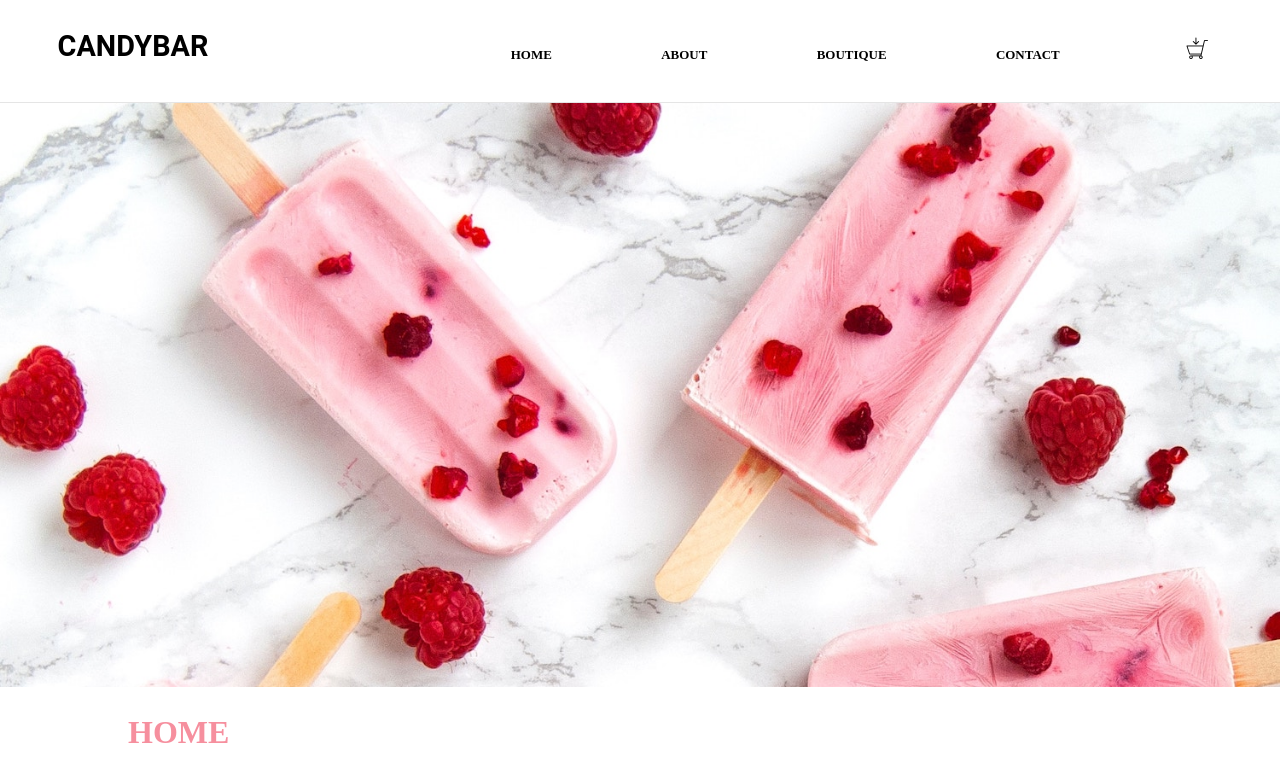
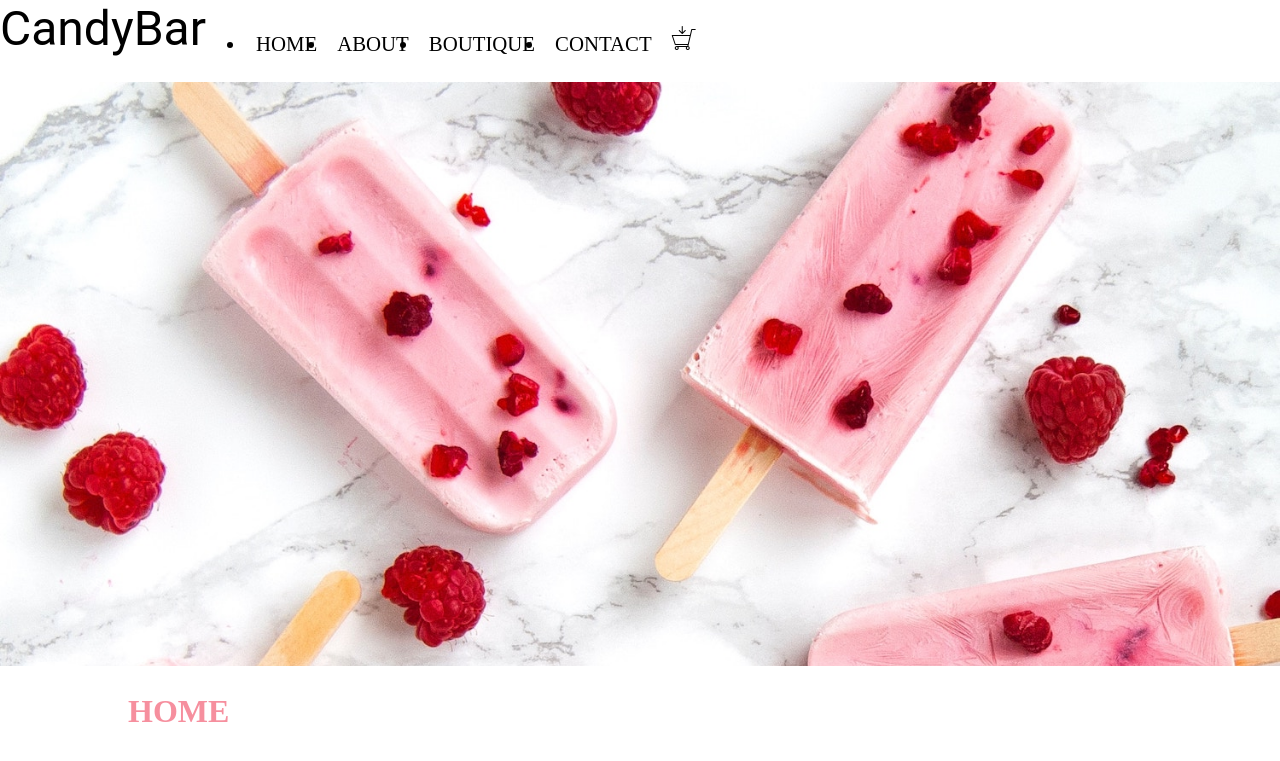
Before and after one commit to helene-andre/SweetBites, a Nuxt app: page / in a window 1280 px wide. Shown: the top 761 px of the page. Built offline with nearby package versions, Linux system fonts and the light colour scheme.

Commit message:
Style nav bar.

```diff
--- a/layouts/partials/nav.vue
+++ b/layouts/partials/nav.vue
@@ -1,19 +1,20 @@
 <template lang="pug">
-header.header
-  nuxt-link.logo.title(to="/") CandyBar
+header.nav-wrapper
+  nuxt-link.title(to="/") CandyBar
+  .spacer
   nav
     ul.nav
-      li
-        nuxt-link.nav__link(to="/") Home
-      li
-        nuxt-link.nav__link(to="/about") About
-      li
-        nuxt-link.nav__link(to="/boutique") Boutique
-      li
-        nuxt-link.nav__link(to="/contact") Contact
+      li.nav__link
+        nuxt-link(to="/") Home
+      li.nav__link
+        nuxt-link(to="/about") About
+      li.nav__link
+        nuxt-link(to="/boutique") Boutique
+      li.nav__link
+        nuxt-link(to="/contact") Contact
       li.cart-wrapper
+        span.cart__item-count(v-if="cartItemsCount > 0") {{ cartItemsCount }}
         span.icon.i-add-to-cart.cart__icon
-        span.cart__item-count(v-if="cartItemsCount > 0") {{ cartItemsCount }}
         cart(:is-nav-bar="isNavBar")
 
 </template>
@@ -39,45 +40,39 @@ export default {
 </script>
 
 <style lang="scss">
-header.header {
-  display: grid;
-  grid-template-columns: repeat(2,auto);
-  border-bottom: 1px solid rgba(0,0,0,0.1);
+.nav-wrapper {
+  display: flex;
+  & .title {font-size: 3em;}
 }
 
-.logo.title {font-size: 1.8em;}
+.nav {
+  display: flex;
+  flex-direction: row;
+  flex-wrap: wrap;
+  align-items: flex-end;
 
-.logo, li a, .nav > li {
-  padding: 1em 2em;
-  display: block;
-  text-transform: uppercase;
-  text-decoration: none;
-  font-weight: bold;
-  color: #000;
-  font-size: .9em;
-}
+  &__link {
+    font-family: "Indie Flower";
+    font-size: 1.3em;
+    padding: 10px;
+    text-transform: uppercase;
+    transition: 0.3s ease-in-out;
+    &:hover {color:#f68f9e;}
+  }
 
-nav {justify-self: right;}
-ul {list-style-type: none;}
-.nav > li {display: inline;}
+  & .cart-wrapper {
+    display: flex;
+    flex-direction: column;
+    padding: 10px 20px 10px 10px;
 
-li a, li span {
-  font-family: 'Indie Flower';
-  padding: 1em 2em;
-  display: inline-block;
-}
+    & .cart__item-count {
+      font-size: 10px;
+      text-align: center;
+      padding-right: 3px;
+    }
 
-.cart__icon {font-size: 1.5em;}
-
-.cart__item-count {
-  height: 12px;
-  width: 12px;
-  padding: 0;
-  margin: 0;
-  position: relative;
-  top: -23px;
-  right: 57px;
-  font-size: 12px;
+    & .cart__icon {font-size: 1.5em;}
+  }
 }
 
 </style>
```
